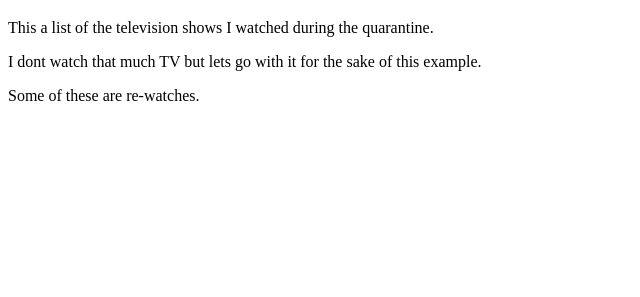
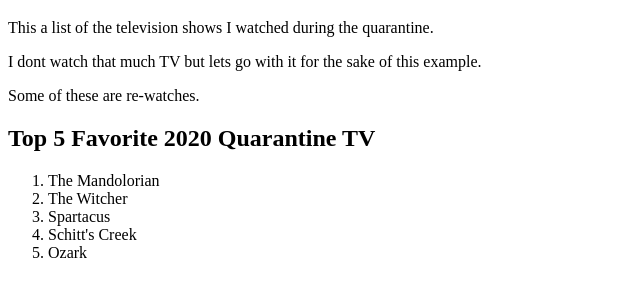
Before and after one commit to scsu-clarkm1-fall-2020-csc235/assignment-1-git-github-celozzid1, a plain HTML site: page index.html in a window 1280 px wide. Shown: the part 61-358 px from the top of the page, without its empty margins (0-640 px from the left). Drawn offline with Linux system fonts and the light colour scheme.

Commit message:
Added List of Top 5 TV shows

```diff
--- a/index.html
+++ b/index.html
@@ -13,6 +13,16 @@
     <p>I dont watch that much TV but lets go with it for the sake of this example.</p>
     <p>Some of these are re-watches.</p>
 
+    <h2>Top 5 Favorite 2020 Quarantine TV</h2>
+    <ol>
+        <li>The Mandolorian</li>
+        <li>The Witcher</li>
+        <li>Spartacus</li>
+        <li>Schitt's Creek</li>
+        <li>Ozark</li>
+    </ol>
+
+
 </body>
 
 </html>
```
